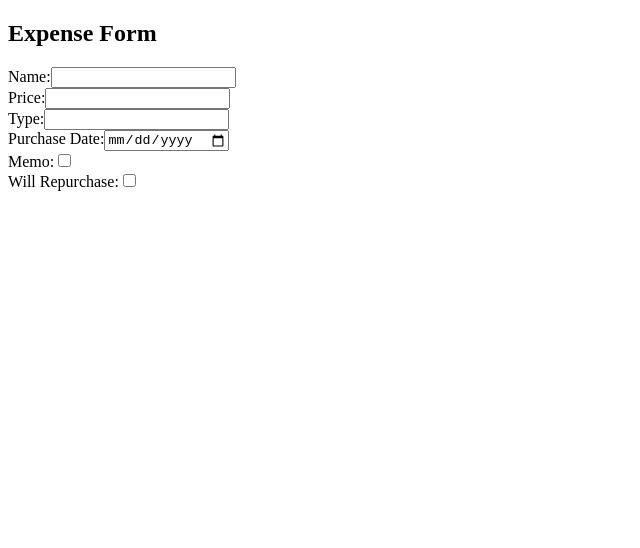
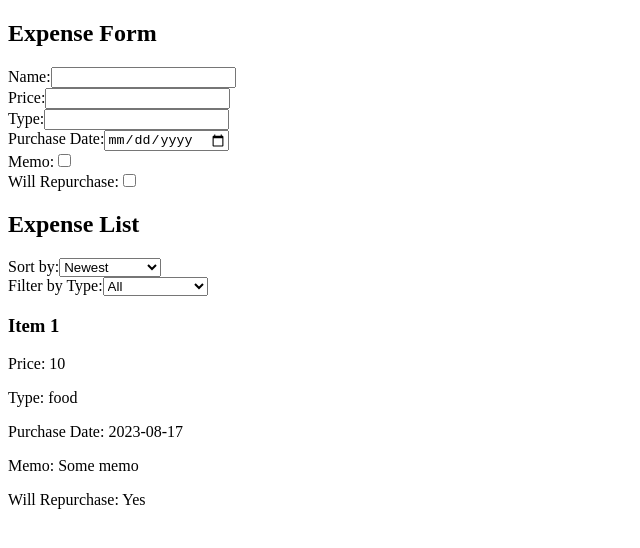
Before and after one commit to justkeepgoin/budget-practice, a React (Create React App) app: page / in a window 1280 px wide. Shown: the top 548 px of the page, without its empty margins (0-640 px from the left). Built offline with nearby package versions, Linux system fonts and the light colour scheme.

Commit message:
ExpenseList 컴포넌트 제작
- 입력받은 항목들을 최신 순서로 보여주는 컴포넌트 구현
- 각 항목 데이터 props로 전달

```diff
--- a/src/App.js
+++ b/src/App.js
@@ -1,10 +1,25 @@
 import React from "react";
 import ExpenseForm from "./ExpenseForm";
+import ExpenseList from "./ExpenseList";
 
 function App() {
+  const expenses = [
+    // 여기에 실제 데이터를 배열로 추가해주세요
+    {
+      name: "Item 1",
+      price: 10,
+      type: "food",
+      purchaseDate: "2023-08-17",
+      memo: "Some memo",
+      willRepurchase: true,
+    },
+    // 다른 항목들도 추가해주세요
+  ];
+
   return (
     <div className="App">
       <ExpenseForm />
+      <ExpenseList expenses={expenses} />
     </div>
   );
 }
--- /dev/null
+++ b/src/ExpenseList.js
@@ -0,0 +1,75 @@
+import React, { useState } from "react";
+
+function ExpenseItem({ expense }) {
+  const { name, price, type, purchaseDate, memo, willRepurchase } = expense;
+
+  return (
+    <div className="expense-item">
+      <h3>{name}</h3>
+      <p>Price: {price}</p>
+      <p>Type: {type}</p>
+      <p>Purchase Date: {purchaseDate}</p>
+      {memo && <p>Memo: {memo}</p>}
+      <p>Will Repurchase: {willRepurchase ? "Yes" : "No"}</p>
+    </div>
+  );
+}
+
+function ExpenseList({ expenses }) {
+  const [sorting, setSorting] = useState("newest");
+  const [filterType, setFilterType] = useState("all");
+
+  const sortedExpenses = [...expenses].sort((a, b) => {
+    if (sorting === "highestPrice") {
+      return b.price - a.price;
+    } else if (sorting === "lowestPrice") {
+      return a.price - b.price;
+    } else if (sorting === "oldest") {
+      return new Date(a.purchaseDate) - new Date(b.purchaseDate);
+    } else {
+      return new Date(b.purchaseDate) - new Date(a.purchaseDate);
+    }
+  });
+
+  const filteredExpenses =
+    filterType === "all"
+      ? sortedExpenses
+      : sortedExpenses.filter((expense) => expense.type === filterType);
+
+  return (
+    <div className="expense-list">
+      <h2>Expense List</h2>
+      <div>
+        <label>
+          Sort by:
+          <select value={sorting} onChange={(e) => setSorting(e.target.value)}>
+            <option value="newest">Newest</option>
+            <option value="oldest">Oldest</option>
+            <option value="highestPrice">Highest Price</option>
+            <option value="lowestPrice">Lowest Price</option>
+          </select>
+        </label>
+      </div>
+      <div>
+        <label>
+          Filter by Type:
+          <select
+            value={filterType}
+            onChange={(e) => setFilterType(e.target.value)}
+          >
+            <option value="all">All</option>
+            <option value="food">Food</option>
+            <option value="clothing">Clothing</option>
+            <option value="entertainment">Entertainment</option>
+            {/* Add more types here */}
+          </select>
+        </label>
+      </div>
+      {filteredExpenses.map((expense, index) => (
+        <ExpenseItem key={index} expense={expense} />
+      ))}
+    </div>
+  );
+}
+
+export default ExpenseList;
```
